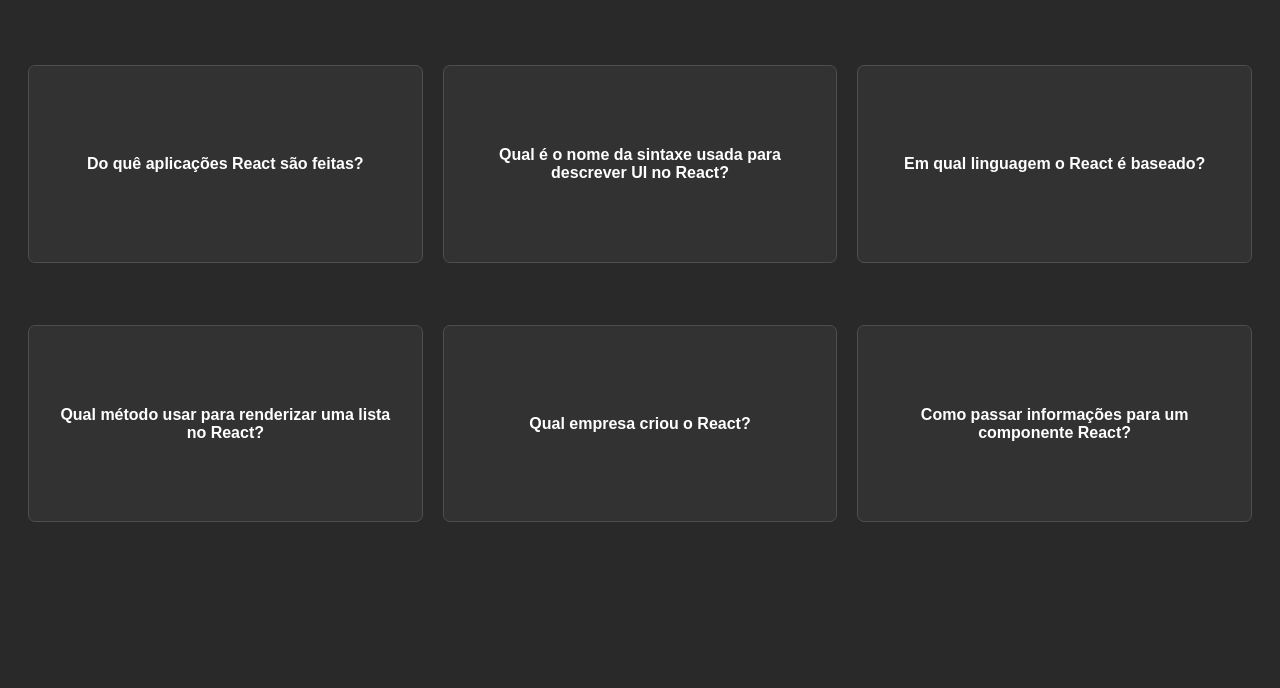
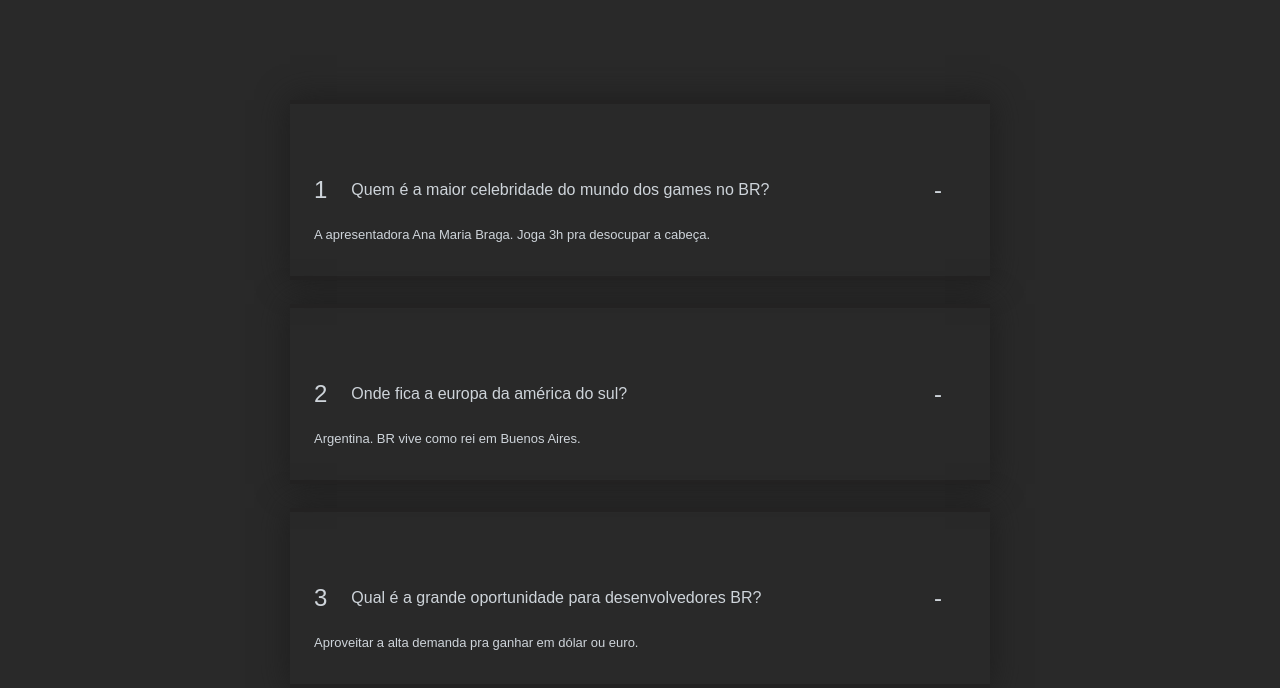
Before and after one commit to Gui089/LIsta-de-desafios-React, a React (Vite) app: page / in a window 1280 px wide. Shown: the top 688 px of the page. Built offline with nearby package versions, Linux system fonts and the light colour scheme.

Commit message:
desafio 04 finalizado

```diff
--- a/src/App.jsx
+++ b/src/App.jsx
@@ -1,50 +1,38 @@
-const cardsInfo = [
+const faqs = [
   {
-    id: 7336,
-    question: "Do quê aplicações React são feitas?",
-    answer: "Componentes",
+    id: crypto.randomUUID(),
+    title: "Quem é a maior celebridade do mundo dos games no BR?",
+    answer: "A apresentadora Ana Maria Braga. Joga 3h pra desocupar a cabeça.",
+    number: 1,
   },
   {
-    id: 8832,
-    question: "Qual é o nome da sintaxe usada para descrever UI no React?",
-    answer: "JSX",
+    id: crypto.randomUUID(),
+    title: "Onde fica a europa da américa do sul?",
+    answer: "Argentina. BR vive como rei em Buenos Aires.",
+    number: 2,
   },
   {
-    id: 3457,
-    question: "Em qual linguagem o React é baseado?",
-    answer: "JavaScript",
-  },
-  {
-    id: 9103,
-    question: "Qual método usar para renderizar uma lista no React?",
-    answer: "map",
-  },
-  {
-    id: 1297,
-    question: "Qual empresa criou o React?",
-    answer: "Meta",
-  },
-  {
-    id: 2002,
-    question: "Como passar informações para um componente React?",
-    answer: "Através de props",
+    id: crypto.randomUUID(),
+    title: "Qual é a grande oportunidade para desenvolvedores BR?",
+    answer: "Aproveitar a alta demanda pra ganhar em dólar ou euro.",
+    number: 3,
   },
 ];
 
 const App = () => {
-  const showId = (id) => {
-    return console.log(id);
-  };
   return (
-    <>
-      <ul className="flashcards" style={{ listStyle: "none" }}>
-        {cardsInfo.map((info) => (
-          <li onClick={() => showId(info.id)} key={info.id}>
-            <h4 className="card">{info.question}</h4>
+    <ul className="accordion">
+      {faqs.map((item) => {
+        return (
+          <li className="item " key={item.id}>
+            <p className="number">{item.number}</p>
+            {item.title}
+            <p className="answer">{item.answer}</p>
+            <p className="icon">-</p>
           </li>
-        ))}
-      </ul>
-    </>
+        );
+      })}
+    </ul>
   );
 };
 
--- a/src/main.jsx
+++ b/src/main.jsx
@@ -1,7 +1,7 @@
 import { StrictMode } from "react";
 import { createRoot } from "react-dom/client";
 import { App } from "./App.jsx";
-import "../css/flashcards.css";
+import "../css/accordion.css";
 
 const rootElement = document.querySelector('[data-js="root"]');
 
```
